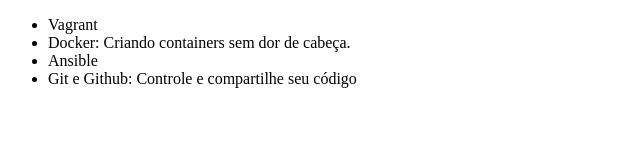
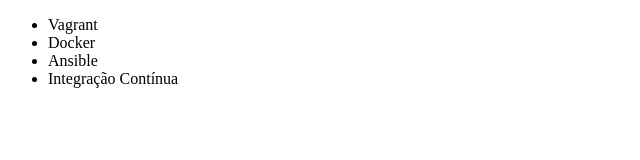
Before and after one commit to sauloarradi/alura-git, a plain HTML site: page index.html in a window 1280 px wide. Shown: the whole page, without its empty margins (0-640 px from the left). Drawn offline with Linux system fonts and the light colour scheme.

Commit message:
atualização

```diff
--- a/index.html
+++ b/index.html
@@ -2,14 +2,14 @@
 <html lang="en">
 <head>
     <meta charset="UTF-8">
-    <title>Lista de cursos de GITHUB da Alura</title>
+    <title>Cursos da Alura</title>
 </head>
 <body>
     <ul>
         <li>Vagrant</li>
-        <li>Docker: Criando containers sem dor de cabeça.</li>
+        <li>Docker</li>
         <li>Ansible</li>
-        <li>Git e Github: Controle e compartilhe seu código</li>
+        <li>Integração Contínua</li>
     </ul>
 </body>
 </html>
```
